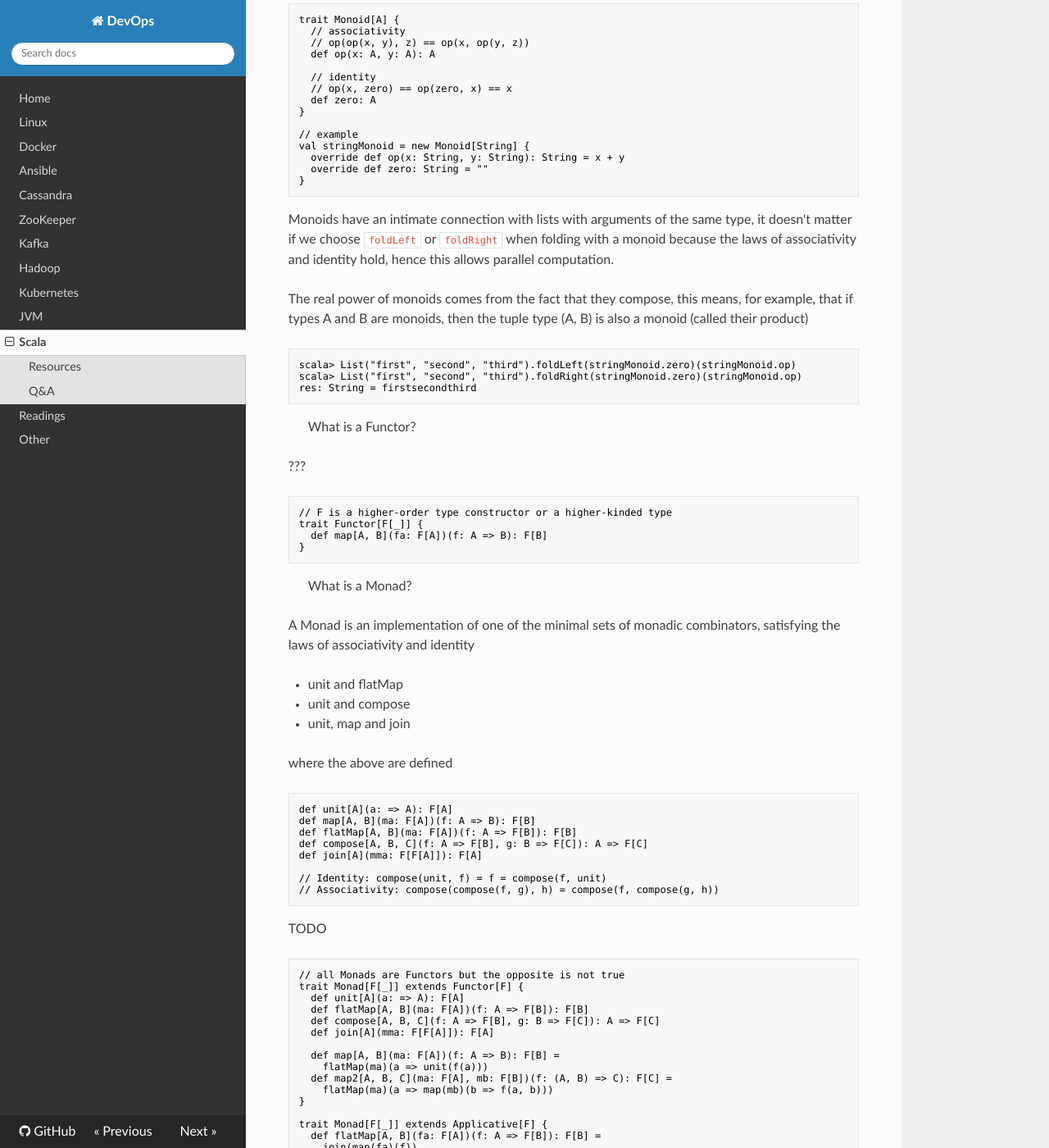
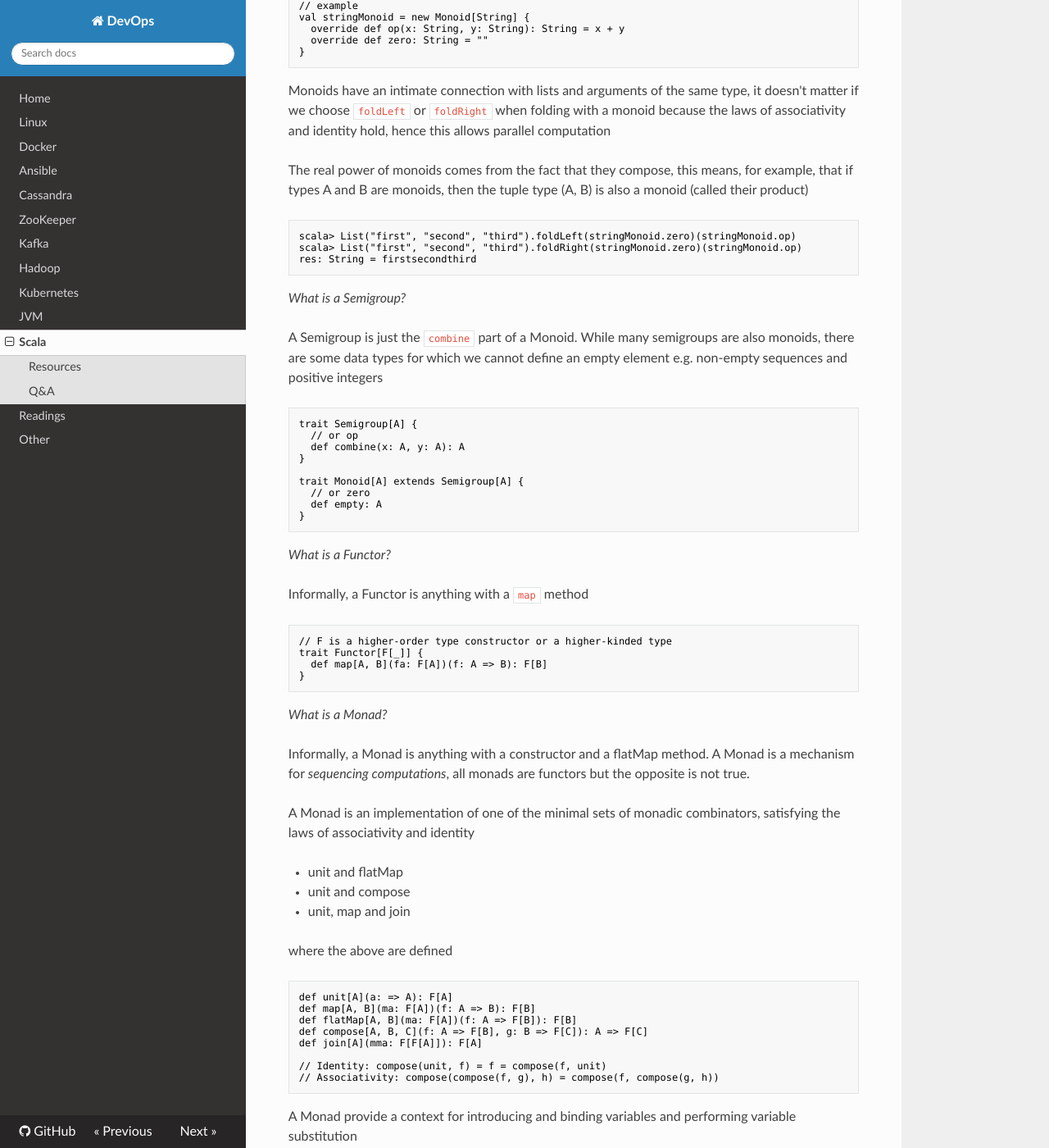
Before and after one commit to niqdev/devops, an MkDocs documentation site: the page built from docs/scala.md, in a window 1280 px wide and 1400 px high, scrolled down 6213 px. Shown: the whole window at 82% size. Built offline with MkDocs 1.6.1, drawn with Linux system fonts in a browser that asks for light colours; nearby versions of some CDN libraries; old or Windows-style settings are respelled for this version of MkDocs; some of the changed text lies outside the part shown.

Commit message:
doc: refactor scala

````diff
--- a/docs/scala.md
+++ b/docs/scala.md
@@ -82,23 +83,23 @@
 
 ## Q&A
 
-> What is the Scala hierarchy?
+*What is the Scala hierarchy?*
 
 ![scala-hierarchy](img/scala-hierarchy.png)
 
-> What referentially transparent means?
+*What referentially transparent means?*
 
 An expression `e` is **referentially transparent** if, for all programs `p`, all occurrences of `e` in `p` can be replaced by the result of evaluating `e` without affecting the meaning of `p`
 
-> What is a pure function?
+*What is a pure function?*
 
 A function `f` is **pure** if the expression `f(x)` is referentially transparent for all referentially transparent `x`. Hence a pure function is **modular** and **composable**
 
-> What is a higher-order function?
+*What is a higher-order function?*
 
 A **higher-order function** is a function that takes other functions as arguments or returns a function as result
 
-> What is recursive function?
+*What is recursive function?*
 
 A **recursive function** is a function which calls itself. With **head recursion**, the recursive call is not the last instruction in the function.
 
@@ -116,7 +117,7 @@ def factorial(n: Int): Int = {
 }
 ```
 
-> What is a function literal?
+*What is a function literal?*
 
 **Function literal** is a synonyms for **anonymous function**. Because functions are just ordinary Scala objects, we say that they are **first-class values**. A function literal is syntactic sugar for an object with a method called apply
 
@@ -128,7 +129,7 @@ val lessThan2 = new Function2[Int, Int, Boolean] {
 }
 ```
 
-> What is a variadic function?
+*What is a variadic function?*
 
 A **variadic function** accepts zero or more arguments. It provides a little syntactic sugar for creating and passing a Seq of elements explicitly. The special `_*` type annotation allows to pass a Seq to a variadic method
 
@@ -147,7 +148,7 @@ object MyList {
 MyList(1, 2, 3, 4, 5)
 ```
 
-> What is a value class?
+*What is a value class?*
 
 The [AnyVal](https://docs.scala-lang.org/overviews/core/value-classes.html) class can be used to define a **value class**, which is optimized at compile time to avoid the allocation of an instance
 
@@ -157,30 +158,25 @@ final case class Price(value: BigDecimal) extends AnyVal {
 }
 ```
 
-> What is autoboxing?
+*What is autoboxing?*
 
 The JVM defines primitive types (`boolean`, `byte`, `char`, `float`, `int`, `long`, `short` and `double`) that are *stack-allocated* rather than *heap-allocated*. When a generic type is introduced, for example, `scala.collection.immutable.List`, the JVM references an object equivalent, instead of a primitive type. For example, an instantiated list of integers would be heap-allocated objects rather than integer primitives. The process of converting a primitive to its object equivalent is called *boxing*, and the reverse process is called *unboxing*. Boxing is a relevant concern for performance-sensitive programming because boxing involves heap allocation. In performance-sensitive code that performs numerical computations, the cost of [boxing and unboxing](https://docs.oracle.com/javase/tutorial/java/data/autoboxing.html) can can create significant performance slowdowns
 
-> What is the specialized annotation?
+*What is the specialized annotation?*
 
 **Specialization** with `@specialized` annotation, refers to the compile-time process of generating duplicate versions of a generic trait or class that refer directly to a primitive type instead of the associated object wrapper. At runtime, the compiler-generated version of the generic class (or, as it is commonly referred to, the specialized version of the class) is instantiated. This process eliminates the runtime cost of boxing primitives, which means that you can define generic abstractions while retaining the performance of a handwritten, specialized implementation although it has some [quirks](http://aleksandar-prokopec.com/2013/11/03/specialization-quirks.html)
 
-> What is the switch annotation?
+*What is the switch annotation?*
 
 In scenarios involving simple pattern match statements that directly match a value, using `@switch` annotation provides a warning at compile time if the switch can't be compiled to a tableswitch or lookupswitch which procides better performance, because it results in a branch table rather than a decision tree
 
-> What is an Algebraic Data Type?
+*What is an Algebraic Data Type?*
 
 In type theory, regular data structures can be described in terms of sums, products and recursive types. This leads to an algebra for describing data structures (and so-called algebraic data types). Such data types are common in statically typed functional languages
 
 An **algebraic data type** (ADT) is just a data type defined by one or more data constructors, each of which may contain zero or more arguments. We say that the data type is the sum or union of its data constructors, and each data constructor is the product of its arguments, hence the name algebraic data type
 
 Example
-```scala
-sealed trait Tree[+A]
-case class Leaf[A](value: A) extends Tree[A]
-case class Branch[A](left: Tree[A], right: Tree[A]) extends Tree[A]
-```
 
 * these types represent a SUM type because Shape is a Circle OR a Rectangle
 * Circle is a PRODUCT type because it has a radius
@@ -192,7 +188,7 @@ final case class Circle(radius: Double) extends Shape
 final case class Rectangle(width: Double, height: Double) extends Shape
 ```
 
-> How `for-comprehensions` is desugared? ([docs](https://docs.scala-lang.org/tour/for-comprehensions.html))
+*How for-comprehensions is desugared? ([docs](https://docs.scala-lang.org/tour/for-comprehensions.html))*
 
 ```scala
 // (1) works because "foreach" is defined
@@ -214,20 +210,16 @@ scala> for (i <- List(1, 2, 3, 4); j <- List(3, 4, 5, 6); if i == j) yield i
 res4: List[Int] = List(3, 4)
 ```
 
-> What is a Typeclass?
+*What is a Typeclass?*
 
 A Typeclass is a programming pattern that allow to extend existing libraries with new functionality, without using traditional inheritance and without altering the original library source code using a combination of ad-hoc polymorphism, parametric polymorphism (type parameters) and implicits
 
-> What is a Semigroup?
+*What is a Monoid?*
 
-???
-
-> What is a Monoid?
-
-A Monoid is an algebraic type with 2 laws, a binary operation over that type, satisfying associativity and an identity element
+A Monoid is an algebraic type with 2 laws, a binary operation over that type, satisfying *associativity* and an *identity* element
 
 * associative e.g `a + (b + c) == (a + b) + c`
-* identity e.g. sum is 1
+* identity e.g. for sum is 0, for product is 1, for string is ""
 
 ```scala
 trait Monoid[A] {
@@ -247,7 +239,7 @@ val stringMonoid = new Monoid[String] {
 }
 ```
 
-Monoids have an intimate connection with lists with arguments of the same type, it doesn't matter if we choose `foldLeft` or `foldRight` when folding with a monoid because the laws of associativity and identity hold, hence this allows parallel computation.
+Monoids have an intimate connection with lists and arguments of the same type, it doesn't matter if we choose `foldLeft` or `foldRight` when folding with a monoid because the laws of associativity and identity hold, hence this allows parallel computation
 
 The real power of monoids comes from the fact that they compose, this means, for example, that if types A and B are monoids, then the tuple type (A, B) is also a monoid (called their product)
 
@@ -257,9 +249,25 @@ scala> List("first", "second", "third").foldRight(stringMonoid.zero)(stringMonoi
 res: String = firstsecondthird
 ```
 
-> What is a Functor?
+*What is a Semigroup?*
 
-???
+A Semigroup is just the `combine` part of a Monoid. While many semigroups are also monoids, there are some data types for which we cannot define an empty element e.g. non-empty sequences and positive integers
+
+```scala
+trait Semigroup[A] {
+  // or op
+  def combine(x: A, y: A): A
+}
+
+trait Monoid[A] extends Semigroup[A] {
+  // or zero
+  def empty: A
+}
+```
+
+*What is a Functor?*
+
+Informally, a Functor is anything with a `map` method
 
 ```scala
 // F is a higher-order type constructor or a higher-kinded type
@@ -268,7 +276,9 @@ trait Functor[F[_]] {
 }
 ```
 
-> What is a Monad?
+*What is a Monad?*
+
+Informally, a Monad is anything with a constructor and a flatMap method. A Monad is a mechanism for *sequencing computations*, all monads are functors but the opposite is not true.
 
 A Monad is an implementation of one of the minimal sets of monadic combinators, satisfying the laws of associativity and identity
 
@@ -289,35 +299,6 @@ def join[A](mma: F[F[A]]): F[A]
 // Associativity: compose(compose(f, g), h) = compose(f, compose(g, h))
 ```
 
-TODO
-```scala
-// all Monads are Functors but the opposite is not true
-trait Monad[F[_]] extends Functor[F] {
-  def unit[A](a: => A): F[A]
-  def flatMap[A, B](ma: F[A])(f: A => F[B]): F[B]
-  def compose[A, B, C](f: A => F[B], g: B => F[C]): A => F[C]
-  def join[A](mma: F[F[A]]): F[A]
-
-  def map[A, B](ma: F[A])(f: A => B): F[B] =
-    flatMap(ma)(a => unit(f(a)))
-  def map2[A, B, C](ma: F[A], mb: F[B])(f: (A, B) => C): F[C] =
-    flatMap(ma)(a => map(mb)(b => f(a, b)))
-}
-
-trait Monad[F[_]] extends Applicative[F] {
-  def flatMap[A, B](fa: F[A])(f: A => F[B]): F[B] =
-    join(map(fa)(f))
-  def join[A](ffa: F[F[A]]): F[A] =
-    flatMap(ffa)(fa => fa)
-  def compose[A,B,C](f: A => F[B], g: B => F[C]): A => F[C] =
-    a => flatMap(f(a))(g)
-  def map[B](fa: F[A])(f: A => B): F[B] =
-    flatMap(fa)((a: A) => unit(f(a)))
-  def map2[A, B, C](fa: F[A], fb: F[B])(f: (A, B) => C): F[C] =
-    flatMap(fa)(a => map(fb)(b => f(a,b)))
-}
-```
-
 A Monad provide a context for introducing and binding variables and performing variable substitution
 
 ```scala
@@ -330,7 +311,8 @@ object Monad {
   }
 
   val idMonad: Monad[Id] = new Monad[Id] {
-    override def unit[A](a: => A): Id[A] = Id(a)
+    override def unit[A](a: => A): Id[A] =
+      Id(a)
 
     override def flatMap[A, B](ma: Id[A])(f: A => Id[B]): Id[B] =
       ma.flatMap(f)
@@ -347,14 +329,35 @@ for {
 res: Monad.Id[String] = Id(hello world)
 ```
 
-> What is an Applicative?
+*What is a Semigroupal?*
 
-???
+A Semigroupal is a type class that allows to combine contexts. In contrast to flatMap, which imposes a strict order, Semigroupal parameters are independent of one another, which gives more freedom with respect to monads
+
+```scala
+trait Semigroupal[F[_]] {
+  def product[A, B](fa: F[A], fb: F[B]): F[(A, B)]
+}
+```
+
+*What is an Applicative?*
 
 * all applicatives are functors
+* all applicatives are a semigroupal
 * all monads are applicative functors, viceversa is not true
 
 ```scala
+// cats definition
+trait Apply[F[_]] extends Semigroupal[F] with Functor[F] {
+  def ap[A, B](ff: F[A => B])(fa: F[A]): F[B]
+  def product[A, B](fa: F[A], fb: F[B]): F[(A, B)] =
+    ap(map(fa)(a => (b: B) => (a, b)))(fb)
+}
+
+trait Applicative[F[_]] extends Apply[F] {
+  def pure[A](a: A): F[A]
+}
+
+// red book definition
 trait Applicative[F[_]] extends Functor[F] {
   // primitive combinators
   def map2[A, B, C](fa: F[A], fb: F[B])(f: (A, B) => C): F[C]
````
Also changed, not shown: other parts of docs/scala.md (+2 -1 lines).
